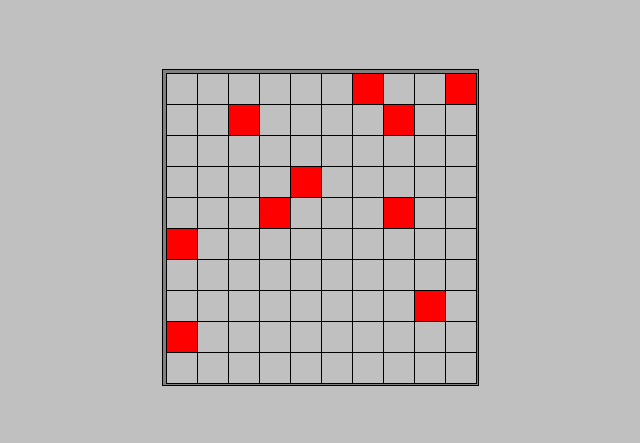
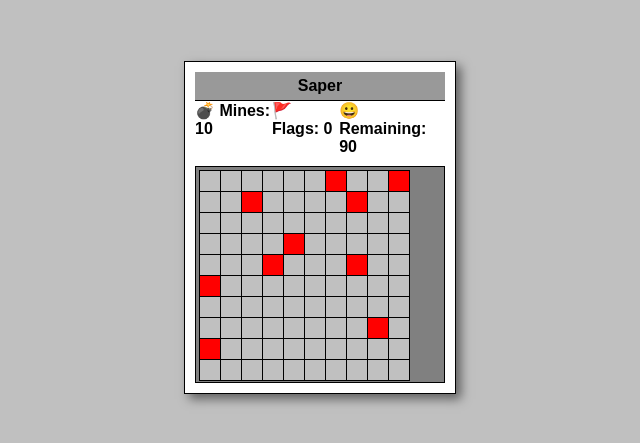
Before and after one commit to MaselkoDEV/SimpleGAMES, a plain HTML site: page saper.html in a window 1280 px wide. Shown: the part 173-616 px from the top of the page, without its empty margins (320-960 px from the left). Drawn offline with Linux system fonts and the light colour scheme.

Commit message:
Update saper.html

```diff
--- a/saper.html
+++ b/saper.html
@@ -14,22 +14,44 @@
             margin: 0;
             background-color: #c0c0c0;
         }
+        .window {
+            border: 1px solid #000;
+            background-color: #fff;
+            box-shadow: 5px 5px 10px rgba(0, 0, 0, 0.5);
+            width: 250px;
+            padding: 10px;
+        }
+        .window-header {
+            background-color: #999;
+            padding: 5px;
+            text-align: center;
+            font-weight: bold;
+            border-bottom: 1px solid #000;
+        }
+        .game-info {
+            display: flex;
+            justify-content: space-between;
+            margin-bottom: 10px;
+        }
+        .game-info-item {
+            font-weight: bold;
+        }
         .board {
             display: grid;
-            grid-template-columns: repeat(10, 30px);
-            grid-template-rows: repeat(10, 30px);
+            grid-template-columns: repeat(10, 20px);
+            grid-template-rows: repeat(10, 20px);
             gap: 1px;
             border: 1px solid #000;
             background-color: #808080;
             padding: 3px;
         }
         .cell {
-            width: 30px;
-            height: 30px;
+            width: 20px;
+            height: 20px;
             border: 1px solid #000;
             background-color: #c0c0c0;
             text-align: center;
-            line-height: 30px;
+            line-height: 20px;
             cursor: pointer;
         }
         .cell.revealed {
@@ -42,14 +64,27 @@
     </style>
 </head>
 <body>
-    <div class="board">
-        <!-- Plansza zostanie utworzona przez JavaScript -->
+    <div class="window">
+        <div class="window-header">Saper</div>
+        <div class="game-info">
+            <div class="game-info-item">💣 Mines: <span id="mines-counter">10</span></div>
+            <div class="game-info-item">🚩 Flags: <span id="flags-counter">0</span></div>
+            <div class="game-info-item">😀 Remaining: <span id="remaining-counter">90</span></div>
+        </div>
+        <div class="board">
+            <!-- Plansza zostanie utworzona przez JavaScript -->
+        </div>
     </div>
 
     <script>
         const board = document.querySelector('.board');
+        const minesCounter = document.getElementById('mines-counter');
+        const flagsCounter = document.getElementById('flags-counter');
+        const remainingCounter = document.getElementById('remaining-counter');
         const size = 10; // rozmiar planszy
         const bombs = 10; // ilość min
+        let revealedCount = 0;
+        let flaggedCount = 0;
 
         // Funkcja losująca liczby od 0 do max (bez max)
         function getRandomInt(max) {
@@ -63,6 +98,8 @@
                 cell.classList.add('cell');
                 cell.dataset.row = i;
                 cell.dataset.col = j;
+                cell.addEventListener('click', revealCell);
+                cell.addEventListener('contextmenu', flagCell);
                 board.appendChild(cell);
             }
         }
@@ -79,16 +116,42 @@
             bombCell.classList.add('bomb');
         }
 
-        // Obsługa kliknięcia na komórkę
-        board.addEventListener('click', function(e) {
+        function revealCell(e) {
+            const cell = e.target;
+            if (!cell.classList.contains('revealed') && !cell.classList.contains('flagged')) {
+                cell.classList.add('revealed');
+                if (cell.classList.contains('bomb')) {
+                    alert('Game Over!');
+                    location.reload(); // Po przegranej odświeżamy stronę
+                } else {
+                    revealedCount++;
+                    remainingCounter.textContent = 100 - revealedCount;
+                }
+            }
+        }
+
+        function flagCell(e) {
+            e.preventDefault();
             const cell = e.target;
             if (!cell.classList.contains('revealed')) {
-                cell.classList.add('revealed');
-                if (cell.classList.contains('bomb')) {
-                    alert('Przegrałeś!');
+                if (cell.classList.contains('flagged')) {
+                    cell.classList.remove('flagged');
+                    cell.textContent = '';
+                    flaggedCount--;
+                    flagsCounter.textContent = flaggedCount;
+                } else {
+                    cell.classList.add('flagged');
+                    cell.textContent = '🚩';
+                    flaggedCount++;
+                    flagsCounter.textContent = flaggedCount;
+                }
+                // Sprawdzanie warunku wygranej
+                if (flaggedCount === bombs && revealedCount === (size * size) - bombs) {
+                    alert('Congratulations! You win!');
+                    location.reload(); // Po wygranej odświeżamy stronę
                 }
             }
-        });
+        }
     </script>
 </body>
 </html>
```
